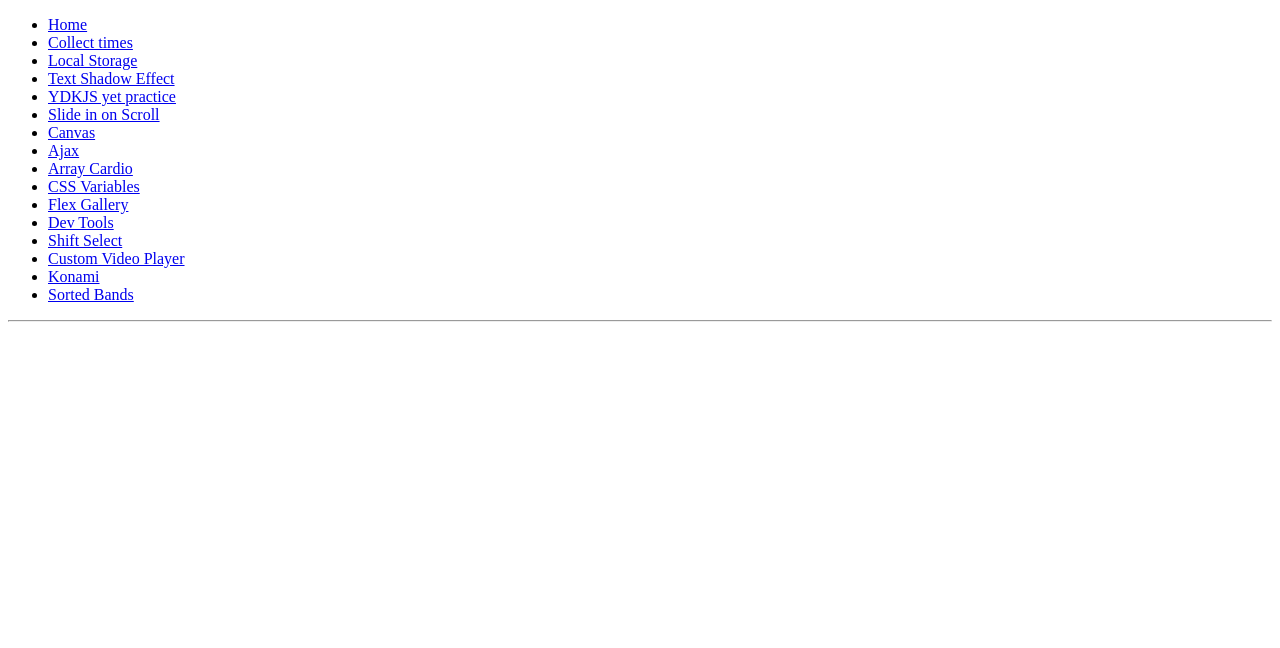
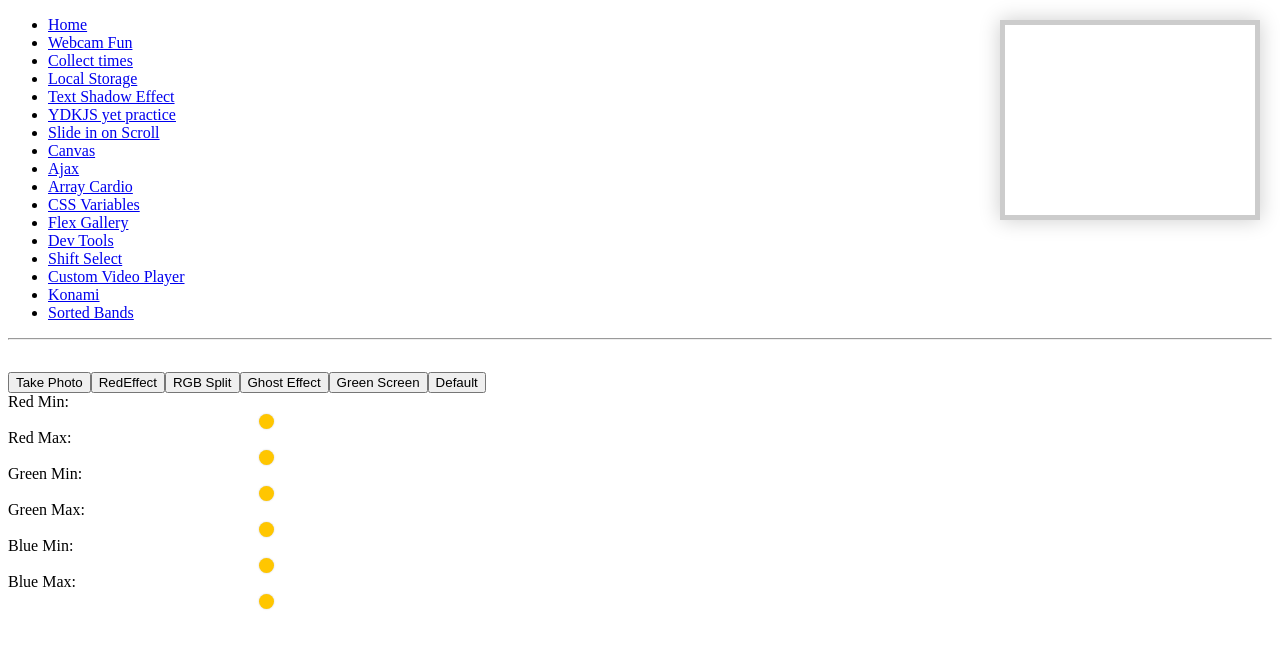
Before and after one commit to kathortelano/JS30-Challenge, a React app: page /webcam in a window 1280 px wide. Shown: the top 648 px of the page. Built offline with nearby package versions, Linux system fonts and the light colour scheme; no server answers.

Commit message:
completed day 19 webcam fun. added buttons to change effects

```diff
--- a/client/App.js
+++ b/client/App.js
@@ -17,6 +17,7 @@ import {
   TextShadow,
   SortBands,
   ReduceTime,
+  Webcam,
 } from "./components/index.js";
 
 const Nav = () => {
@@ -24,6 +25,9 @@ const Nav = () => {
     <ul>
       <li>
         <Link to="/">Home</Link>
+      </li>
+      <li>
+        <Link to="/webcam">Webcam Fun</Link>
       </li>
       <li>
         <Link to="/reduce-time">Collect times</Link>
@@ -90,6 +94,9 @@ const App = () => {
           <Route exact path="/">
             <Home />
           </Route>
+          <Route path="/webcam">
+            <Webcam />
+          </Route>
           <Route path="/reduce-time">
             <ReduceTime />
           </Route>
--- /dev/null
+++ b/client/components/Webcam.js
@@ -0,0 +1,262 @@
+import React, { useState, useEffect, useRef } from "react";
+import "../styles/Webcam.css";
+
+const Video = ({ element }) => {
+  //   const [videoSize, setVideoSize] = useState({ width: "", height: "" });
+  const videoRef = useRef(HTMLVideoElement);
+
+  function getVideo(video) {
+    navigator.mediaDevices
+      .getUserMedia({
+        video: true,
+        audio: false,
+      })
+      .then(function (stream) {
+        video.srcObject = stream;
+        video.play();
+      })
+      .catch(function (err) {
+        console.log(err);
+      });
+  }
+
+  useEffect(() => {
+    const videoObj = videoRef.current;
+    getVideo(videoObj);
+  }, [videoRef]);
+
+  return (
+    <video
+      className="player"
+      ref={videoRef}
+      onLoadedMetadata={(e) => {
+        element(e.target.videoWidth, e.target.videoHeight, videoRef.current);
+      }}
+    ></video>
+  );
+};
+
+const Canvas = ({ videoToCanvas, getCanvas, chosenEffect, ghostIt }) => {
+  const [pixels, setPixels] = useState();
+  const [effect, setEffect] = useState("");
+  const { width, height, video } = videoToCanvas;
+  const canvasRef = useRef(HTMLCanvasElement);
+
+  const videoEffects = {
+    normal(pixels) {
+      return pixels;
+    },
+    redEffect(pixels) {
+      for (let i = 0; i < pixels.data.length; i += 4) {
+        pixels.data[i + 0] = pixels.data[i + 0] + 100; // RED
+        pixels.data[i + 1] = pixels.data[i + 1] - 50; // GREEN
+        pixels.data[i + 2] = pixels.data[i + 2] * 0.5; // Blue
+      }
+      return pixels;
+    },
+    rgbSplit(pixels) {
+      for (let i = 0; i < pixels.data.length; i += 4) {
+        pixels.data[i - 350] = pixels.data[i + 0]; // RED
+        pixels.data[i + 100] = pixels.data[i + 1]; // GREEN
+        pixels.data[i - 550] = pixels.data[i + 2]; // Blue
+      }
+      return pixels;
+    },
+
+    greenScreen(pixels) {
+      const levels = {};
+
+      document.querySelectorAll(".rgb input").forEach((input) => {
+        levels[input.name] = input.value;
+      });
+
+      for (let i = 0; i < pixels.data.length; i = i + 4) {
+        let red = pixels.data[i + 0];
+        let green = pixels.data[i + 1];
+        let blue = pixels.data[i + 2];
+        let alpha = pixels.data[i + 3];
+
+        if (
+          red >= levels.rmin &&
+          green >= levels.gmin &&
+          blue >= levels.bmin &&
+          red <= levels.rmax &&
+          green <= levels.gmax &&
+          blue <= levels.bmax
+        ) {
+          // take it out!
+          pixels.data[i + 3] = 0;
+        }
+      }
+
+      return pixels;
+    },
+  };
+
+  //   function applyEffect(pixels) {
+  //     const getEffect = videoEffects(effect);
+  //     return getEffect(pixels);
+  //   }
+
+  useEffect(() => {
+    const canvas = canvasRef.current;
+    const ctx = canvas.getContext("2d");
+    getCanvas(canvas);
+
+    //Webcam component sets the effect on click by buttons
+    chosenEffect(setEffect);
+
+    const displaying = setInterval(() => {
+      ctx.drawImage(video, 0, 0, width, height);
+      setPixels(ctx.getImageData(0, 0, width, height));
+
+      const applyEffect = videoEffects[effect];
+
+      if (effect === "normal" || "redEffect" || "rgbSplit") {
+        applyEffect(pixels);
+      } else if (effect === "greenScreen") {
+        applyEffect(pixels);
+      }
+
+      if (ghostIt) {
+        ctx.globalAlpha = 0.1;
+      } else {
+        ctx.globalAlpha = 0.8;
+      }
+
+      ctx.putImageData(pixels, 0, 0);
+    }, 16);
+
+    return () => clearInterval(displaying);
+  }, [canvasRef, video, height, width, effect, pixels, chosenEffect]);
+
+  return (
+    <canvas
+      className="photo"
+      ref={canvasRef}
+      width={width}
+      height={height}
+    ></canvas>
+  );
+};
+
+const Audio = ({ getSnap }) => {
+  const audioRef = useRef(HTMLAudioElement);
+
+  useEffect(() => {
+    const audio = audioRef.current;
+
+    getSnap(audio);
+  });
+
+  return (
+    <audio
+      className="snap"
+      src="https://raw.githubusercontent.com/wesbos/JavaScript30/master/19%20-%20Webcam%20Fun/snap.mp3"
+      hidden
+      ref={audioRef}
+    ></audio>
+  );
+};
+
+const Strip = ({ imgLinks }) => {
+  return (
+    <div className="strip">
+      {imgLinks.length > 0
+        ? imgLinks.map((imgLink, i) => {
+            return (
+              <>
+                <a key={i} href={imgLink} target="_bank" download>
+                  <img src={imgLink} alt={`picture${i}`} />
+                </a>
+              </>
+            );
+          })
+        : null}
+    </div>
+  );
+};
+
+//main container where all components go in
+export const Webcam = () => {
+  const [canvasSize, setCanvasSize] = useState({});
+  const [canvas, setCanvas] = useState();
+  const [snapIt, setSnap] = useState();
+  const [data, setData] = useState([]);
+  const [effect, setEffect] = useState("");
+  const [ghost, setGhost] = useState(false);
+  //   const [ctx, setCtx] = useState({});
+
+  const handleVideo = (width, height, videoRef) => {
+    setCanvasSize({ ...canvasSize, width, height, video: videoRef });
+  };
+
+  const handleSnap = (audio) => {
+    setSnap(audio);
+  };
+
+  const handleCanvas = (canvas) => {
+    setCanvas(canvas);
+  };
+
+  //plays sound
+  function takePhoto() {
+    snapIt.currentTime = 0;
+    snapIt.play();
+
+    setData((prevState) => {
+      const capturedURL = canvas.toDataURL("image/jpeg");
+      return [...prevState, capturedURL];
+    });
+  }
+
+  const handleEffect = (setState) => {
+    return setState(effect);
+  };
+
+  const handleGhost = () => {
+    return ghost ? setGhost(false) : setGhost(true);
+  };
+
+  return (
+    <>
+      <div className="photobooth">
+        <div className="controls">
+          <button onClick={takePhoto}>Take Photo</button>
+          <button onClick={() => setEffect("redEffect")}>RedEffect</button>
+          <button onClick={() => setEffect("rgbSplit")}>RGB Split</button>
+          <button onClick={handleGhost}>Ghost Effect</button>
+          <button onClick={() => setEffect("greenScreen")}>Green Screen</button>
+          <button onClick={() => setEffect("normal")}>Default</button>
+
+          <div className="rgb">
+            <label htmlFor="rmin">Red Min:</label>
+            <input type="range" min={0} max={255} name="rmin" />
+            <label htmlFor="rmax">Red Max:</label>
+            <input type="range" min={0} max={255} name="rmax" />
+            <br />
+            <label htmlFor="gmin">Green Min:</label>
+            <input type="range" min={0} max={255} name="gmin" />
+            <label htmlFor="gmax">Green Max:</label>
+            <input type="range" min={0} max={255} name="gmax" />
+            <br />
+            <label htmlFor="bmin">Blue Min:</label>
+            <input type="range" min={0} max={255} name="bmin" />
+            <label htmlFor="bmax">Blue Max:</label>
+            <input type="range" min={0} max={255} name="bmax" />
+          </div>
+        </div>
+        <Canvas
+          videoToCanvas={canvasSize}
+          getCanvas={handleCanvas}
+          chosenEffect={handleEffect}
+          ghostIt={ghost}
+          //   context={handleContext}
+        />
+        <Video element={handleVideo} />
+        <Strip imgLinks={data} />
+        <Audio getSnap={handleSnap} />
+      </div>
+    </>
+  );
+};
--- a/client/components/index.js
+++ b/client/components/index.js
@@ -14,7 +14,7 @@ import { LocalStorage } from "./LocalStorage";
 import { TextShadow } from "./TextShadow";
 import { SortBands } from "./SortBands";
 import { ReduceTime } from "./ReduceTime";
-
+import { Webcam } from "./Webcam";
 export {
   Konami,
   ShiftSelect,
@@ -32,4 +32,5 @@ export {
   TextShadow,
   SortBands,
   ReduceTime,
+  Webcam,
 };
--- a/client/styles.css
+++ b/client/styles.css
@@ -1,7 +1,18 @@
 body {
-    font-family: "SF Pro Text", "SF Pro Icons", "Helvetica Neue", "Helvetica", "Arial", sans-serif;
-    padding: 20px 20px 60px;
-    max-width: 680px;
-    margin: 0 auto;
-    background-color: none;
+  font-family: "SF Pro Text", "SF Pro Icons", "Helvetica Neue", "Helvetica",
+    "Arial", sans-serif;
+  padding: 20px 20px 60px;
+  max-width: 680px;
+  margin: 0 auto;
+  background-color: none;
 }
+
+html {
+  box-sizing: border-box;
+}
+
+*,
+*:before,
+*:after {
+  box-sizing: inherit;
+}
--- /dev/null
+++ b/client/styles/Webcam.css
@@ -0,0 +1,63 @@
+.photobooth {
+  background: white;
+  max-width: 150rem;
+  margin: 2rem auto;
+  border-radius: 2px;
+}
+
+/*clearfix*/
+
+.photobooth:after {
+  content: "";
+  display: block;
+  clear: both;
+}
+
+.photo {
+  width: 100%;
+  float: left;
+}
+
+.player {
+  position: absolute;
+  top: 20px;
+  right: 20px;
+  width: 260px;
+  height: 200px;
+}
+
+/*
+    Strip!
+  */
+
+.strip {
+  padding: 2rem;
+}
+
+.strip img {
+  width: 100px;
+  overflow-x: scroll;
+  padding: 0.8rem 0.8rem 2.5rem 0.8rem;
+  box-shadow: 0 0 3px rgba(0, 0, 0, 0.2);
+  background: white;
+}
+
+.strip a:nth-child(5n + 1) img {
+  transform: rotate(10deg);
+}
+
+.strip a:nth-child(5n + 2) img {
+  transform: rotate(-2deg);
+}
+
+.strip a:nth-child(5n + 3) img {
+  transform: rotate(8deg);
+}
+
+.strip a:nth-child(5n + 4) img {
+  transform: rotate(-11deg);
+}
+
+.strip a:nth-child(5n + 5) img {
+  transform: rotate(12deg);
+}
```
